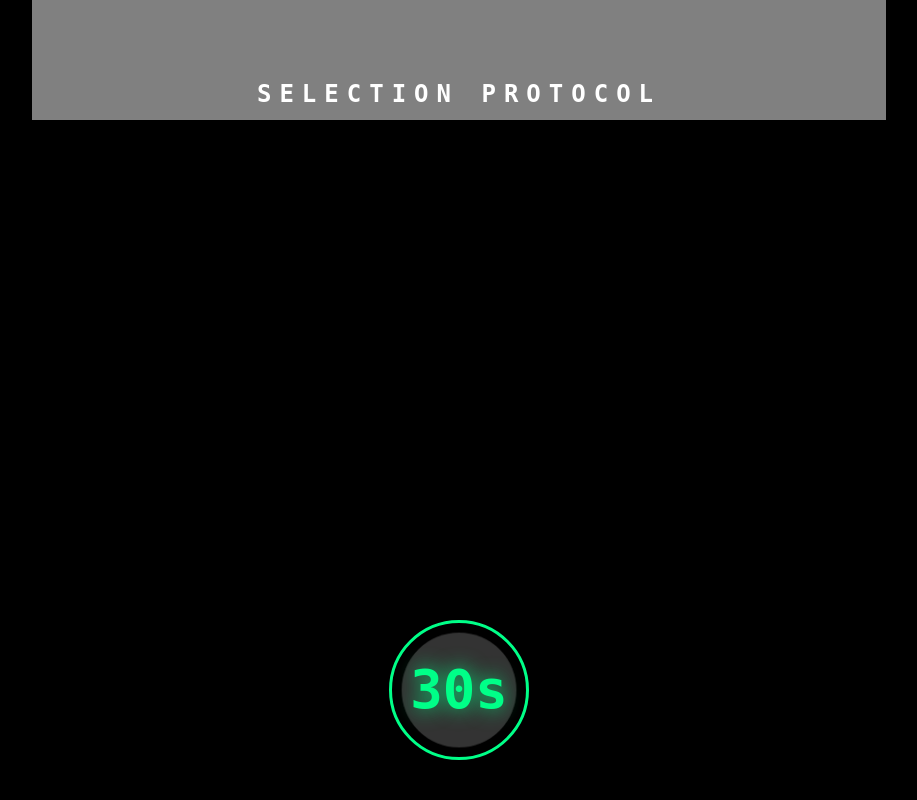
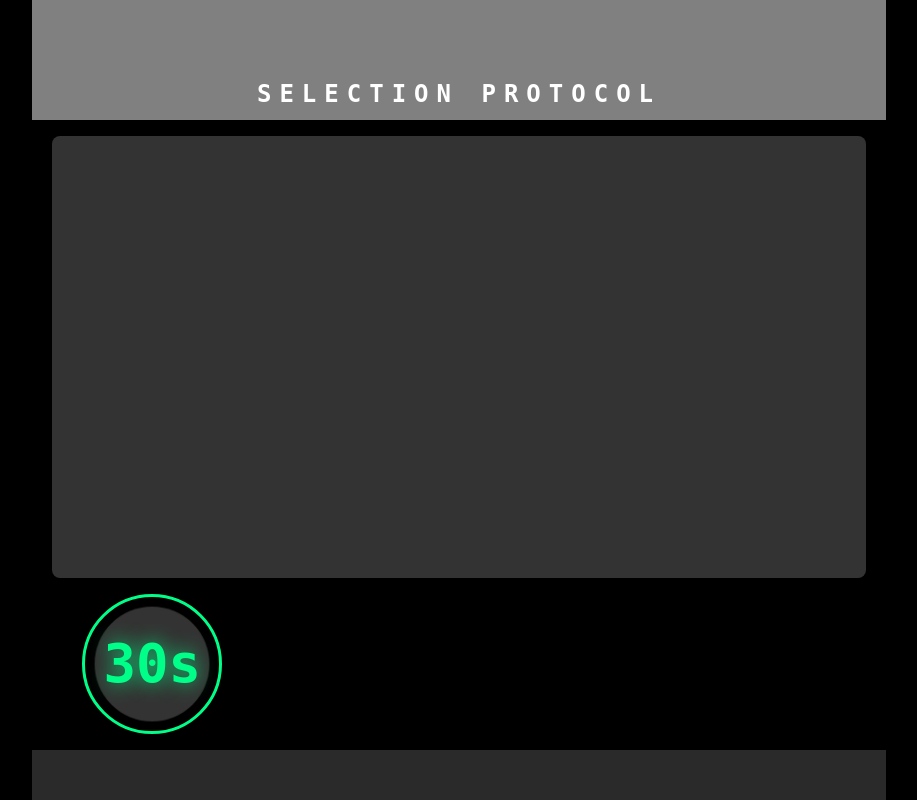
Before and after one commit to ddisisto/selection-protocol, a Flask app: page /overlay in a window 1280 px wide. Shown: the whole page, without its empty margins (181-1098 px from the left). Run offline with Flask 3, Linux system fonts and the light colour scheme; parts of the project's set-up code (start-up, migrations or seed data) failed here and were passed over; some libraries are stand-ins or nearby versions.

Commit message:
Add content area structure with placeholder sections
Create main content sections for redesigned overlay: command log
(scrolling), bottom row (pie + widgets), and footer ticker.
Pie chart moved to bottom-left position.

- Add content-command-log section (scrollable, flex: 1)
- Add content-bottom-row grid (200px pie | 1fr widgets)
- Relocate pie chart to pie-area (bottom-left)
- Add widgets-area container (flex column for stacking)
- Add content-footer-ticker section (50px height)
- Remove orphaned overlay-container and overlay-main-layout styles
- Sections empty/placeholder, data plumbing comes next

Test: Layout structure visible, pie chart in new bottom-left position

🤖 Generated with [Claude Code](https://claude.com/claude-code)

Co-Authored-By: Claude <noreply@anthropic.com>

```diff
--- a/src/static/overlay.css
+++ b/src/static/overlay.css
@@ -36,6 +36,7 @@
     display: flex;
     flex-direction: column;
     background: var(--color-bg-primary);
+    padding: 0;
 }
 
 .overlay-title {
@@ -50,28 +51,56 @@
     background: #808080;
     text-transform: uppercase;
     letter-spacing: var(--letter-spacing-wider);
-}
-
-.overlay-container {
-    margin-top: auto;
-    background: var(--color-bg-primary);
-    border: none;
-    border-radius: var(--radius-xl);
-    padding: var(--space-5) var(--space-6);
-    margin-left: var(--space-5);
-    margin-right: var(--space-5);
-    margin-bottom: var(--space-5);
+    flex-shrink: 0;
 }
 
 /* ============================================================
-   MAIN LAYOUT
+   CONTENT SECTIONS (Command Log, Bottom Row, Footer)
    ============================================================ */
 
-.overlay-main-layout {
+.content-command-log {
+    flex: 1;
+    overflow-y: auto;
+    background: var(--color-bg-elevated);
+    padding: var(--space-4);
+    margin: var(--space-4) var(--space-5) 0 var(--space-5);
+    border-radius: var(--radius-lg);
+    min-height: 200px;
+}
+
+.content-bottom-row {
+    display: grid;
+    grid-template-columns: 200px 1fr;
+    gap: var(--space-5);
+    padding: var(--space-4) var(--space-5);
+    align-items: center;
+    flex-shrink: 0;
+}
+
+.pie-area {
     display: flex;
     justify-content: center;
     align-items: center;
 }
+
+.widgets-area {
+    display: flex;
+    flex-direction: column;
+    gap: var(--space-4);
+    justify-content: center;
+}
+
+.content-footer-ticker {
+    height: 50px;
+    background: var(--color-bg-tertiary);
+    padding: var(--space-3) var(--space-5);
+    display: flex;
+    align-items: center;
+    justify-content: center;
+    flex-shrink: 0;
+    border-top: 1px solid var(--color-border);
+}
+
 
 /* ============================================================
    PIE CHART
--- a/src/templates/overlay.html
+++ b/src/templates/overlay.html
@@ -9,13 +9,30 @@
         <div class="overlay-wrapper">
             <div class="overlay-title">SELECTION PROTOCOL</div>
 
-            <div class="overlay-container">
-                <div class="overlay-main-layout">
+            <!-- Command Log (scrolling history) -->
+            <div class="content-command-log">
+                <!-- Command entries will be added here via JS -->
+            </div>
+
+            <!-- Bottom Row: Pie Chart + Widgets -->
+            <div class="content-bottom-row">
+                <!-- Pie Chart Area (left) -->
+                <div class="pie-area">
                     <div class="overlay-pie-chart">
                         <canvas id="pieChart" width="140" height="140"></canvas>
                         <div class="overlay-timer" id="time-remaining">30s</div>
                     </div>
                 </div>
+
+                <!-- Widgets Area (right: view grid + zoom disk) -->
+                <div class="widgets-area">
+                    <!-- Widgets will be added in subsequent commits -->
+                </div>
+            </div>
+
+            <!-- Footer Ticker (status/announcements) -->
+            <div class="content-footer-ticker">
+                <!-- Footer content will be added in subsequent commit -->
             </div>
         </div>
     </div>
```
